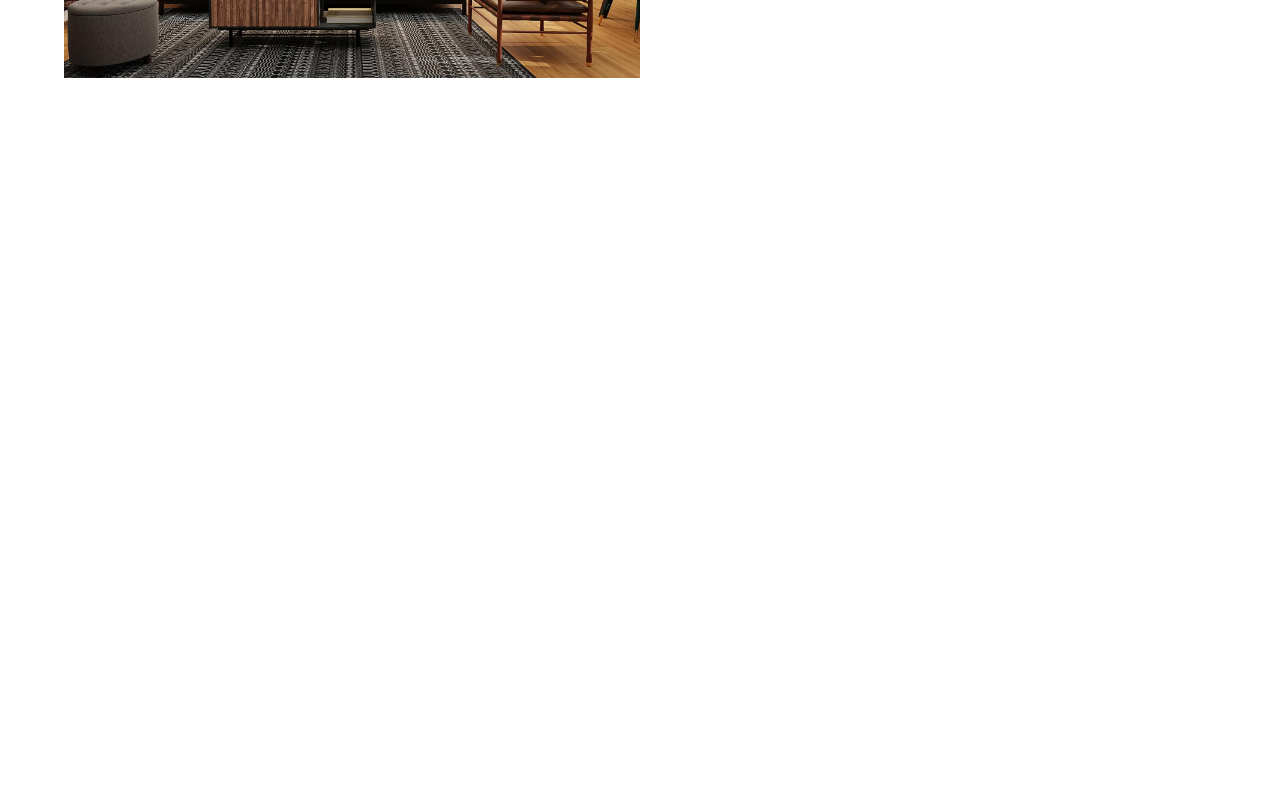
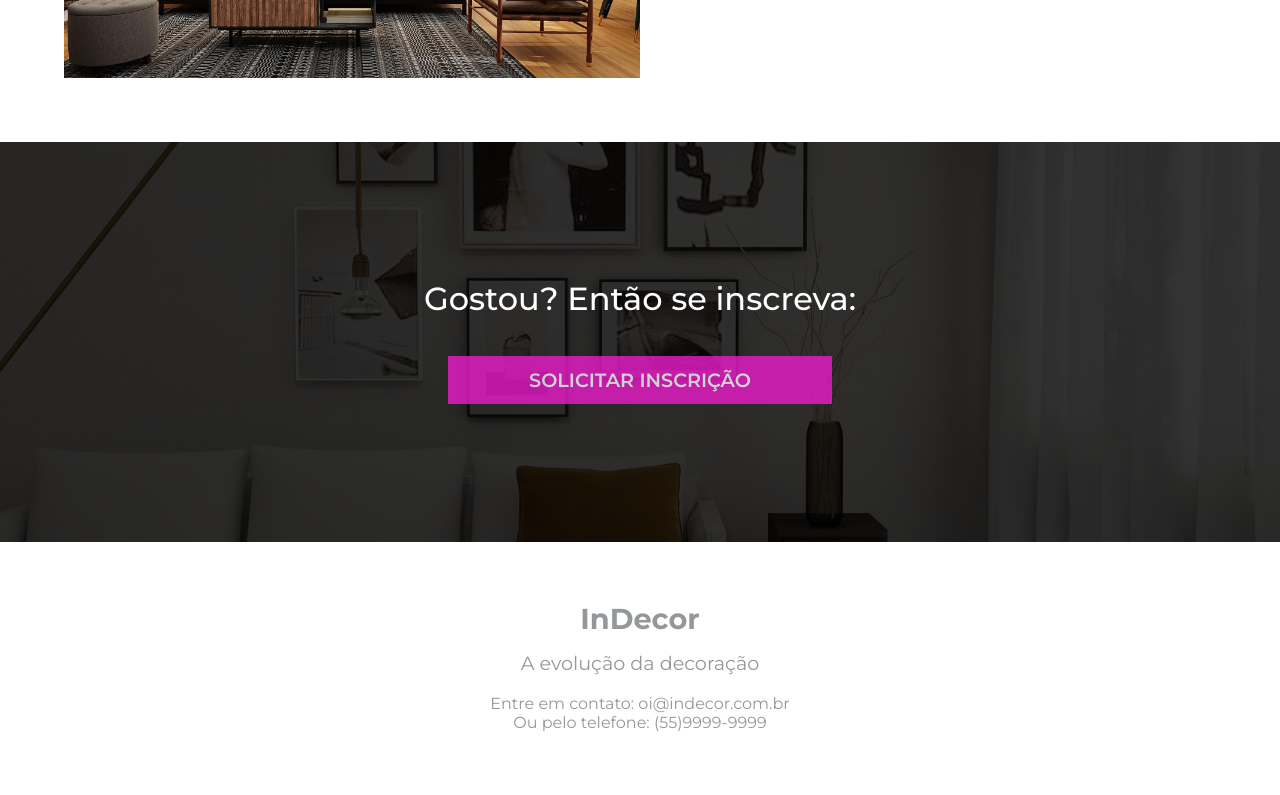
Before and after one commit to RyanVitorr/InDecor-landing-page, a plain HTML site: page index.html in a window 1280 px wide. Shown: the part 2713-3508 px from the top of the page. Before the commit the page ends 3355 px from the top, so only its background shows below. Drawn offline with nearby package versions, Linux system fonts and the light colour scheme.

Commit message:
atualizei o projeto

```diff
--- a/css/style.css
+++ b/css/style.css
@@ -247,3 +247,49 @@ body {
 .detail-description ul li:last-child {
     font-weight: bolder;
 }
+
+/* Call to action Section*/
+#cta {
+    height: 400px;
+    background: linear-gradient(rgba(0, 0, 0, 0.8),rgba(0, 0, 0, 0.8)), url(../img/hrz-1.jpg);
+    background-position: center;
+    background-size: cover;
+    display: flex;
+    flex-direction: column;
+    align-items: center;
+    justify-content: center;
+    color: var(--text-color);
+}
+
+#cta h3 {
+    padding-bottom: 1.2em;
+    font-size: 2em;
+    font-weight: 500;
+}
+
+#cta .btn {
+    width: 30%;
+    margin: 0 auto;
+    font-weight: 600;
+    font-size: 1.2em;
+}
+
+/*footer*/
+#footer {
+    text-align: center;
+    color: var(--secundary);
+    height: 250px;
+    display: flex;
+    flex-direction: column;
+    justify-content: center;
+}
+
+#footer h3 {
+    font-size: 1.8em;
+    margin-bottom: .5em;
+}
+
+#footer p:nth-child(2) {
+    margin-bottom: 1em;
+    font-size: 1.2em;
+}
--- a/index.html
+++ b/index.html
@@ -119,6 +119,16 @@
                 </div>
             </div>
         </section>
+        <section id="cta">
+          <h3>Gostou? Então se inscreva:</h3>
+          <button class="btn">Solicitar Inscrição</button>
+        </section>
     </main>
+    <footer id="footer">
+        <h3>InDecor</h3>
+        <p>A evolução da decoração</p>
+        <p><span>Entre em contato:</span> oi@indecor.com.br</p>
+        <p><span>Ou pelo telefone:</span> (55)9999-9999</p>
+    </footer>
 </body>
 </html>
```
